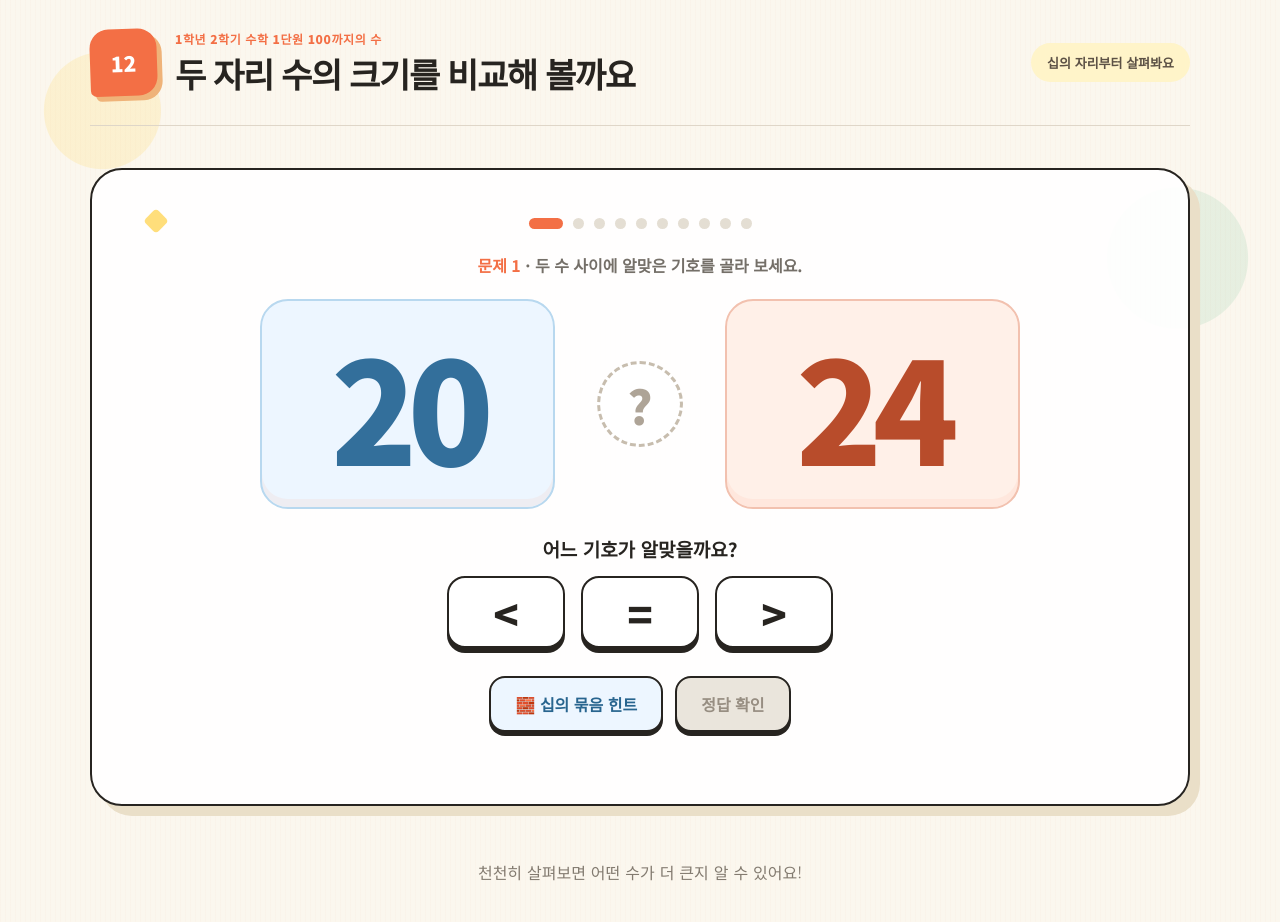
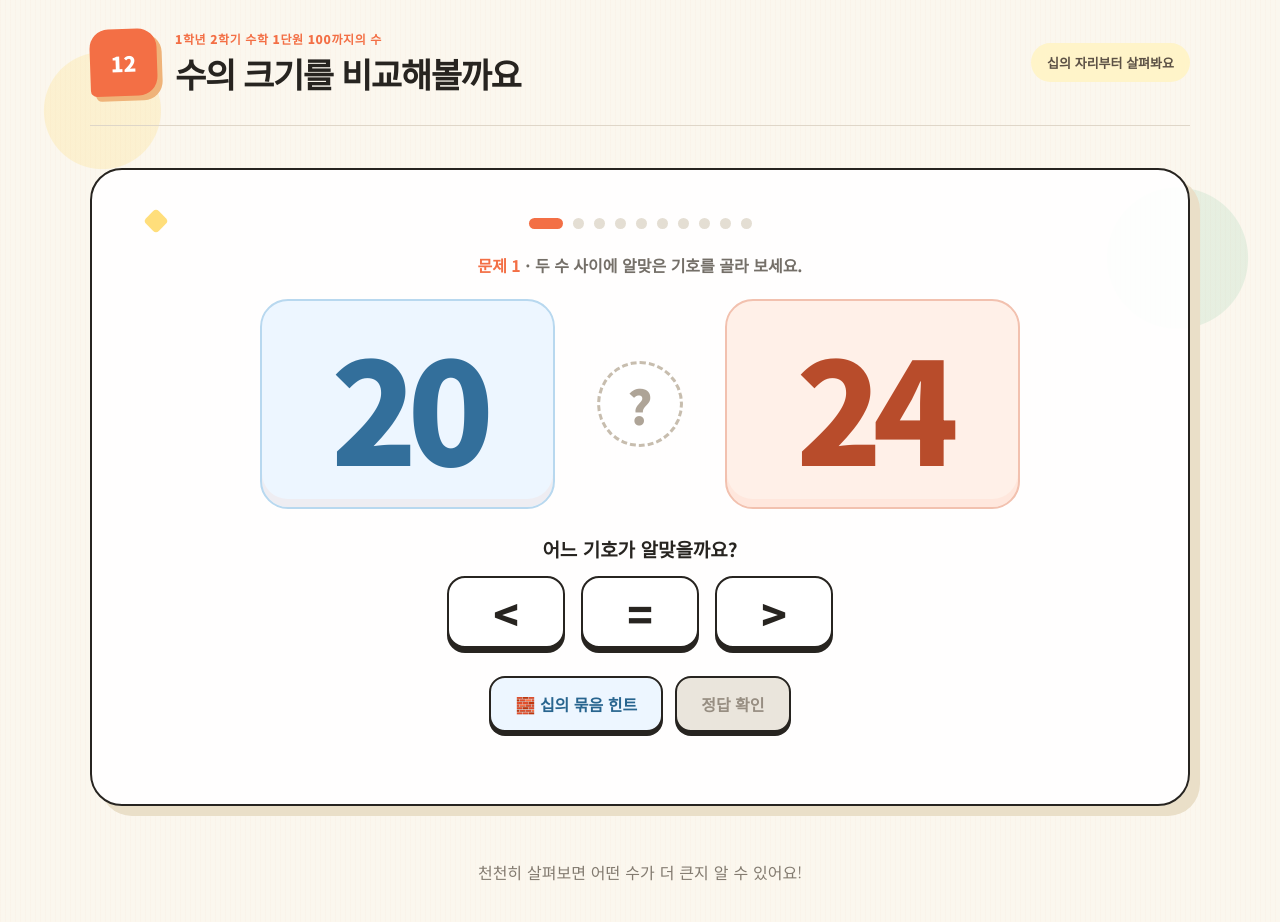
Before and after one commit to ylynn0501-del/two-digit-number-compare, a website: page index.html in a window 1280 px wide. Drawn offline with Linux system fonts and the light colour scheme.

Commit message:
웹앱 제목을 수의 크기 비교로 통일

```diff
--- a/index.html
+++ b/index.html
@@ -5,9 +5,9 @@
     <meta name="viewport" content="width=device-width, initial-scale=1" />
     <meta name="theme-color" content="#f36f45" />
     <meta name="description" content="두 자리 수의 십의 자리와 일의 자리를 살펴보며 크기를 비교하는 초등학교 1학년 수학 연습" />
-    <meta property="og:title" content="두 자리 수의 크기를 비교해 볼까요" />
+    <meta property="og:title" content="수의 크기를 비교해볼까요" />
     <meta property="og:description" content="두 수 사이에 알맞은 비교 기호를 골라 보세요." />
-    <title>두 자리 수의 크기를 비교해 볼까요</title>
+    <title>수의 크기를 비교해볼까요</title>
     <link rel="preconnect" href="https://fonts.googleapis.com" />
     <link rel="preconnect" href="https://fonts.gstatic.com" crossorigin />
     <link href="https://fonts.googleapis.com/css2?family=Gowun+Dodum&family=Noto+Sans+KR:wght@500;700;900&display=swap" rel="stylesheet" />
@@ -20,7 +20,7 @@
           <span class="brand-mark" aria-hidden="true">12</span>
           <span>
             <small>1학년 2학기 수학 1단원 100까지의 수</small>
-            <strong>두 자리 수의 크기를 비교해 볼까요</strong>
+            <strong>수의 크기를 비교해볼까요</strong>
           </span>
         </a>
         <div class="lesson-chip">십의 자리부터 살펴봐요</div>
```
